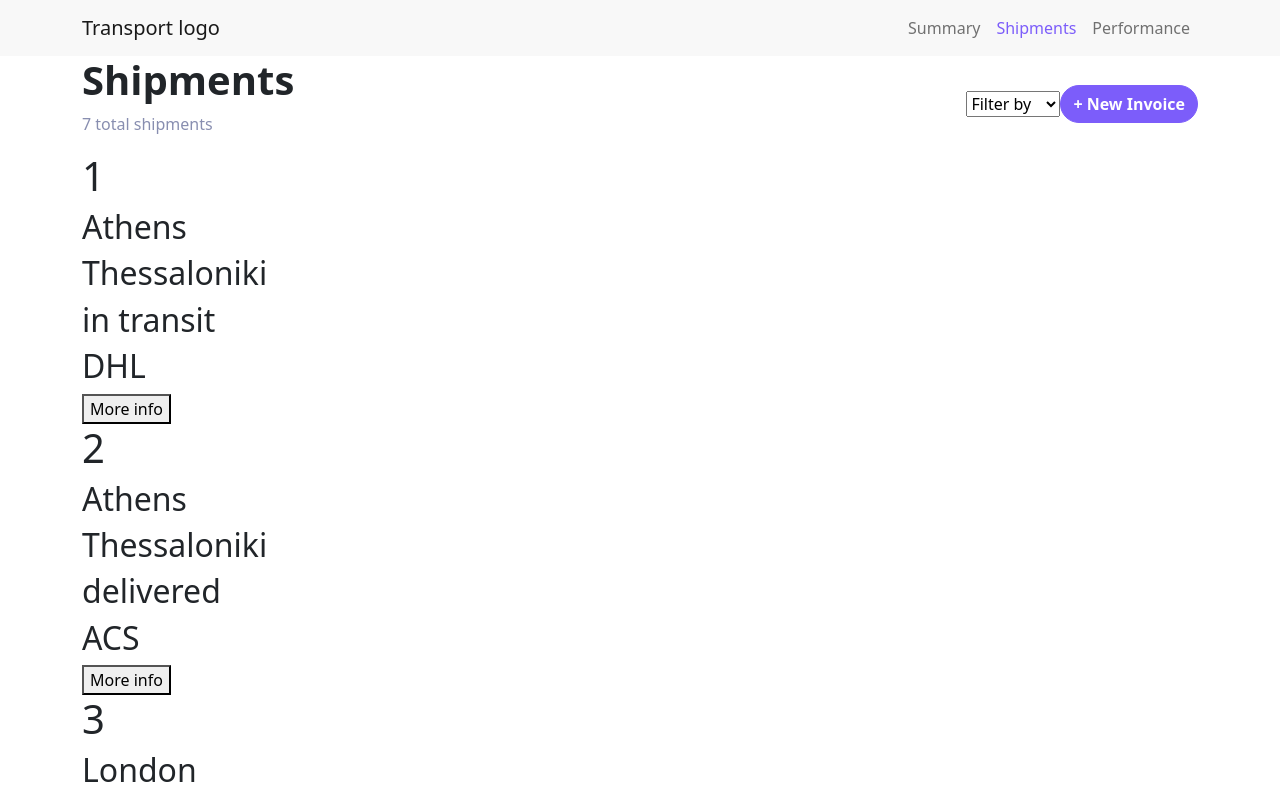
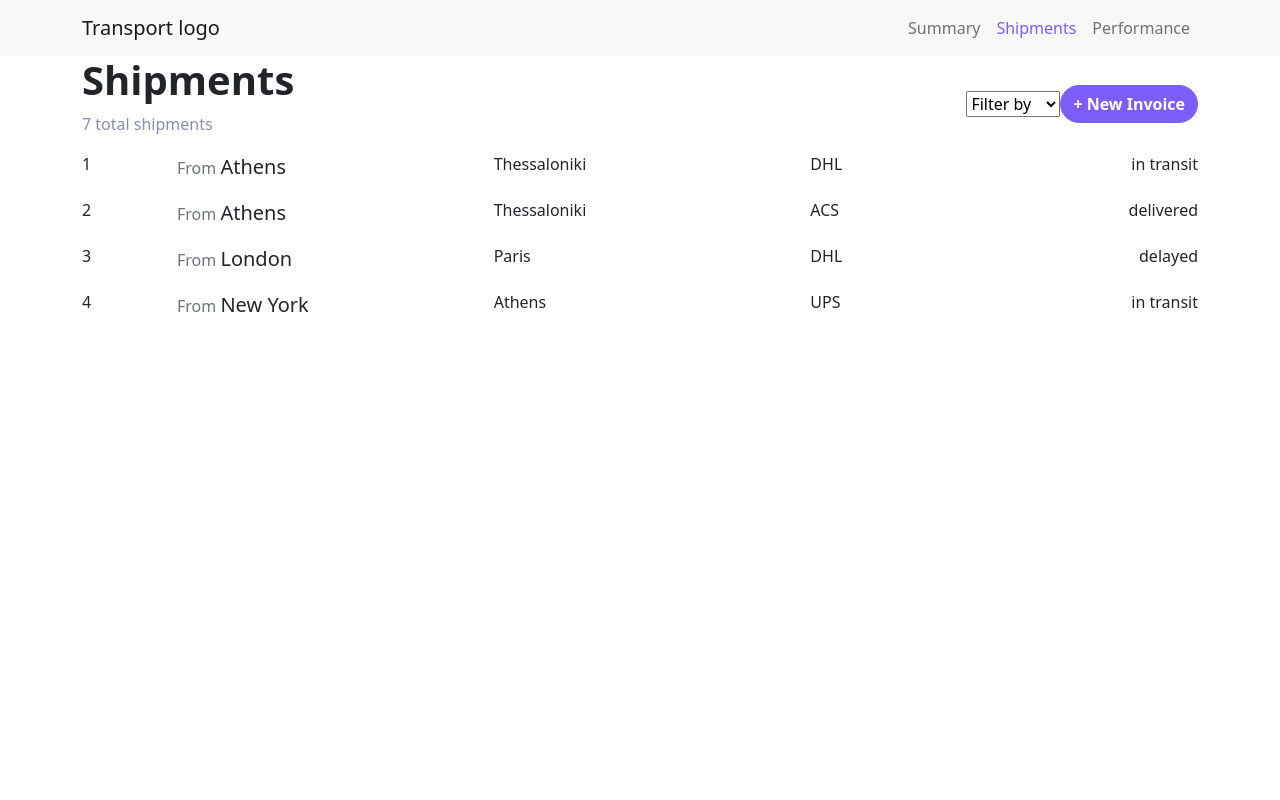
Before and after one commit to geoelectrof/tms-dashboard, a React (Vite) app: page /shipments in a window 1280 px wide. Shown: the top 800 px of the page. Built offline with nearby package versions, Linux system fonts and the light colour scheme.

Commit message:
Basic styling at ShipmentCard and SingleShipment components

```diff
--- a/src/components/ShipmentCard.jsx
+++ b/src/components/ShipmentCard.jsx
@@ -1,19 +1,31 @@
 import { LinkContainer } from "react-router-bootstrap";
+import { Row, Col } from "react-bootstrap";
 
 const ShipmentCard = ( {id, originAddress, destinationAddress, status, carrierName}) => {
   return (
     <>
       {/* <div>ShipmentCard</div> */}
-      <div>
-        <h1>{id}</h1>
-        <h2>{originAddress}</h2>
-        <h2>{destinationAddress}</h2>
-        <h2>{status}</h2>
-        <h2>{carrierName}</h2>
-        <LinkContainer to={`/shipments/${id}`}>
-          <button>More info</button>
-        </LinkContainer>
-      </div>
+      <LinkContainer to={`/shipments/${id}`}>
+        <Row className="">
+          <Col sm={1}>
+            <p>{id}</p>
+          </Col>
+          <Col>
+            <p>
+              <span className="text-muted fs-6">From</span> <span className="fs-5">{originAddress}</span>
+            </p>
+          </Col>
+          <Col>
+            <p>{destinationAddress}</p>
+          </Col>
+          <Col sm={1}>
+            <p>{carrierName}</p>
+          </Col>
+          <Col>
+            <p className="text-end">{status}</p>
+          </Col>
+        </Row>
+      </LinkContainer>
     </>
   );
 }
--- a/src/components/SingleShipment.jsx
+++ b/src/components/SingleShipment.jsx
@@ -14,7 +14,11 @@ const SingleShipment = () => {
         <div>SingleShipment</div>
         <h2>{shipmentId}</h2>
         <h3>{shipment.customerName}</h3>
-        <h3>{shipment.originAdress}</h3>
+        <h3>{shipment.originAddress}</h3>
+        <h3>{shipment.destinationAddress}</h3>
+        <h3>{shipment.carrierName}</h3>
+        <h3>Estimated delivery date: {shipment.deliveryDate}</h3>
+        <h3>{shipment.status}</h3>
         <LinkContainer to="/shipments">
           <button>Back to shipments</button>
         </LinkContainer>
```
